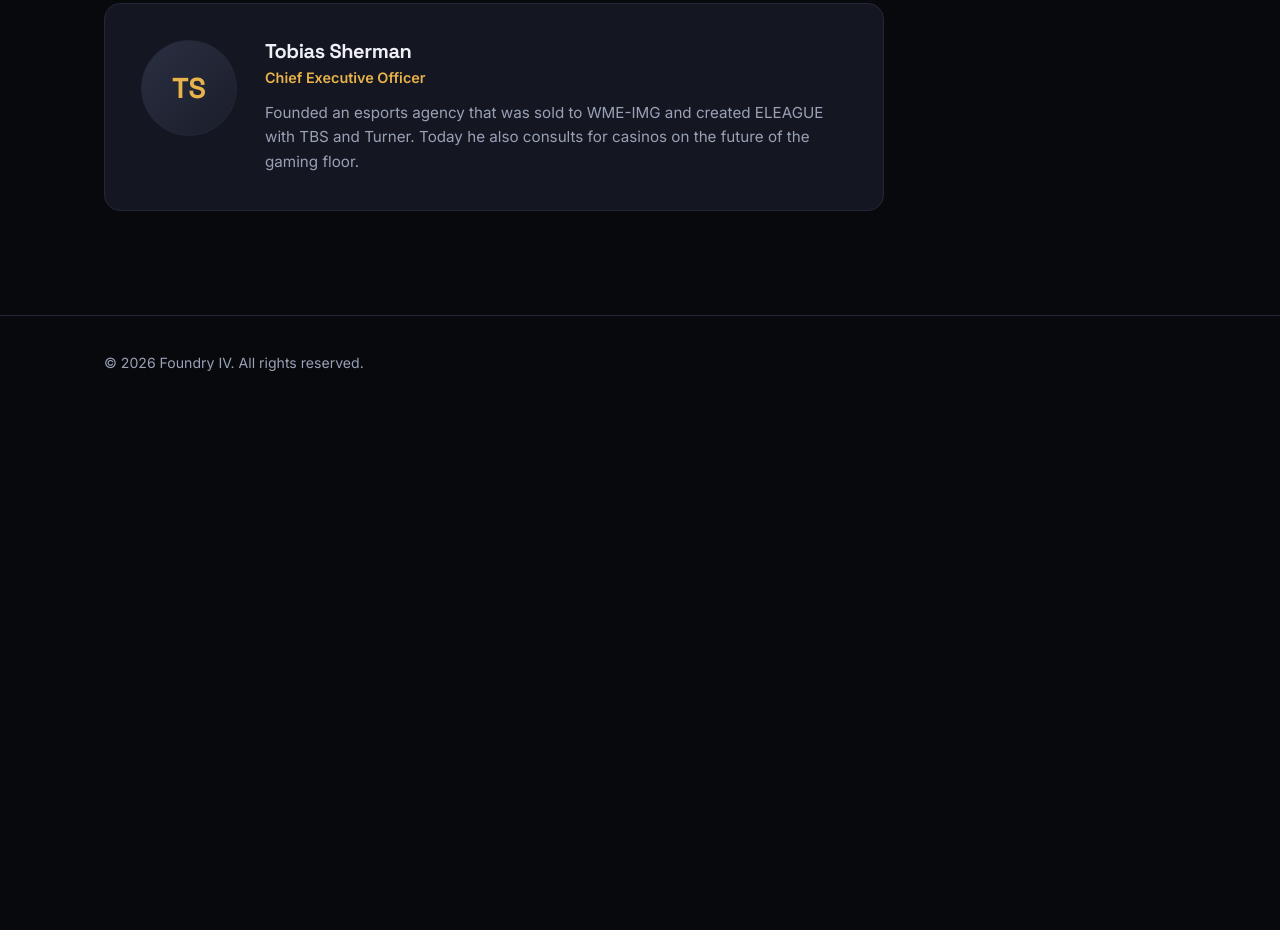
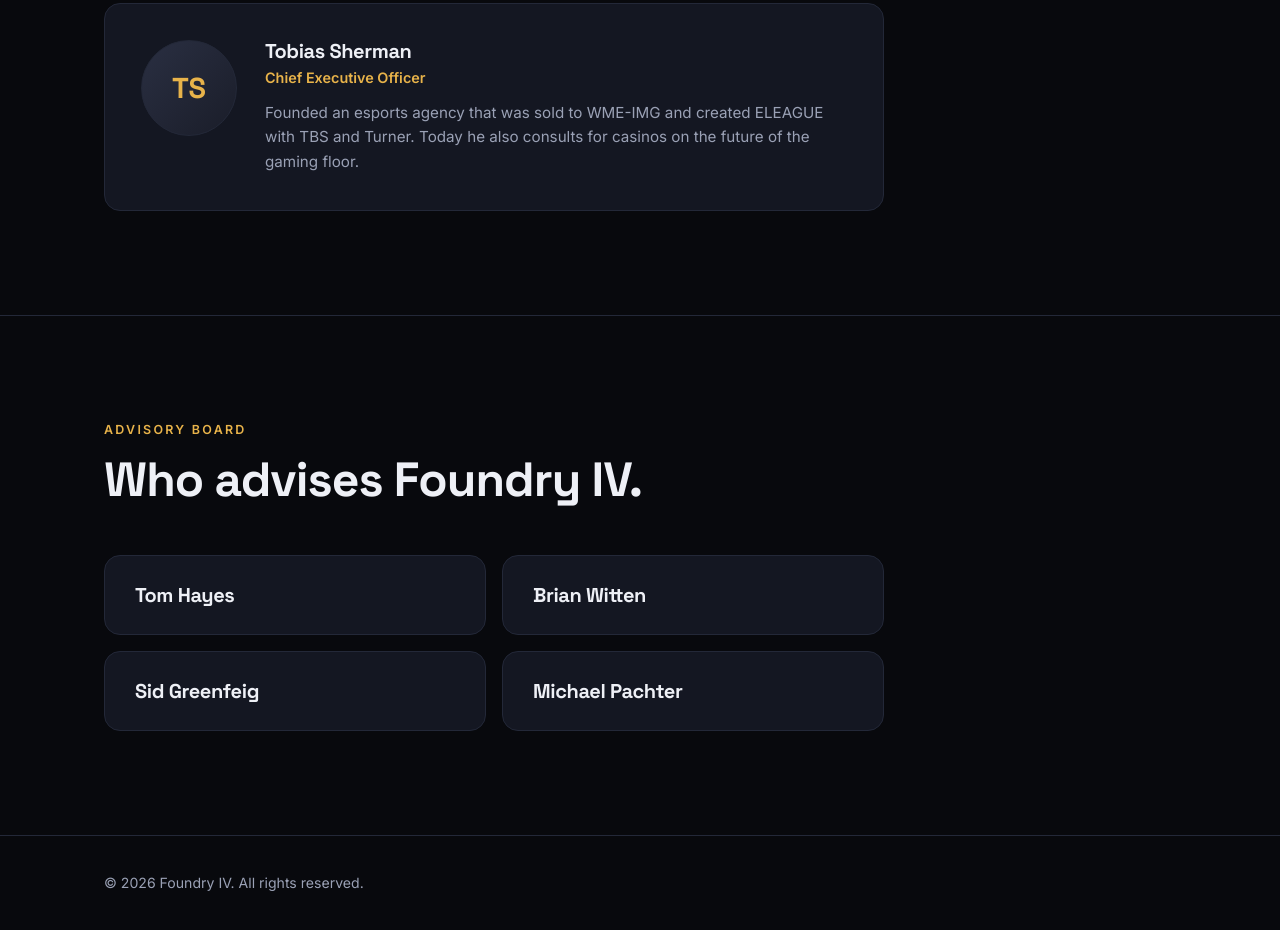
Before and after one commit to Tumba11/foundry-iv-site, a plain HTML site: page index.html in a window 1280 px wide. Shown: the part 3791-4721 px from the top of the page. Before the commit the page ends 4201 px from the top, so only its background shows below. Drawn offline with Linux system fonts and the light colour scheme.

Commit message:
Add advisory board

```diff
--- a/index.html
+++ b/index.html
@@ -94,6 +94,10 @@
   .role{color:var(--gold);font-size:.9rem;font-weight:600;margin:4px 0 12px}
   .person p{color:var(--muted);font-size:.95rem}
 
+  /* advisory */
+  .advisors{display:grid;grid-template-columns:repeat(2,1fr);gap:16px;margin-top:48px;max-width:780px}
+  .advisor{background:var(--card);border:1px solid var(--line);border-radius:var(--radius);padding:28px 30px}
+  .advisor h3{font-size:1.25rem}
 
   footer{border-top:1px solid var(--line);padding:36px 0;color:var(--muted);font-size:.88rem}
   footer .wrap{display:flex;justify-content:space-between;gap:16px;flex-wrap:wrap}
@@ -105,6 +109,7 @@
     .pillars,.quotes{grid-template-columns:1fr}
   }
   @media (max-width:720px){
+    .advisors{grid-template-columns:1fr}
     .team .person{grid-template-columns:1fr;gap:18px;padding:28px}
     .team .person .avatar{width:72px;height:72px;font-size:1.4rem}
     section{padding:72px 0}
@@ -241,6 +246,19 @@
   </div>
 </section>
 
+<section id="advisory">
+  <div class="wrap">
+    <div class="eyebrow">Advisory Board</div>
+    <h2>Who advises Foundry IV.</h2>
+    <div class="advisors">
+      <div class="advisor"><h3>Tom Hayes</h3></div>
+      <div class="advisor"><h3>Brian Witten</h3></div>
+      <div class="advisor"><h3>Sid Greenfeig</h3></div>
+      <div class="advisor"><h3>Michael Pachter</h3></div>
+    </div>
+  </div>
+</section>
+
 <footer>
   <div class="wrap">
     <div>&copy; <span id="yr">2026</span> Foundry IV. All rights reserved.</div>
```
